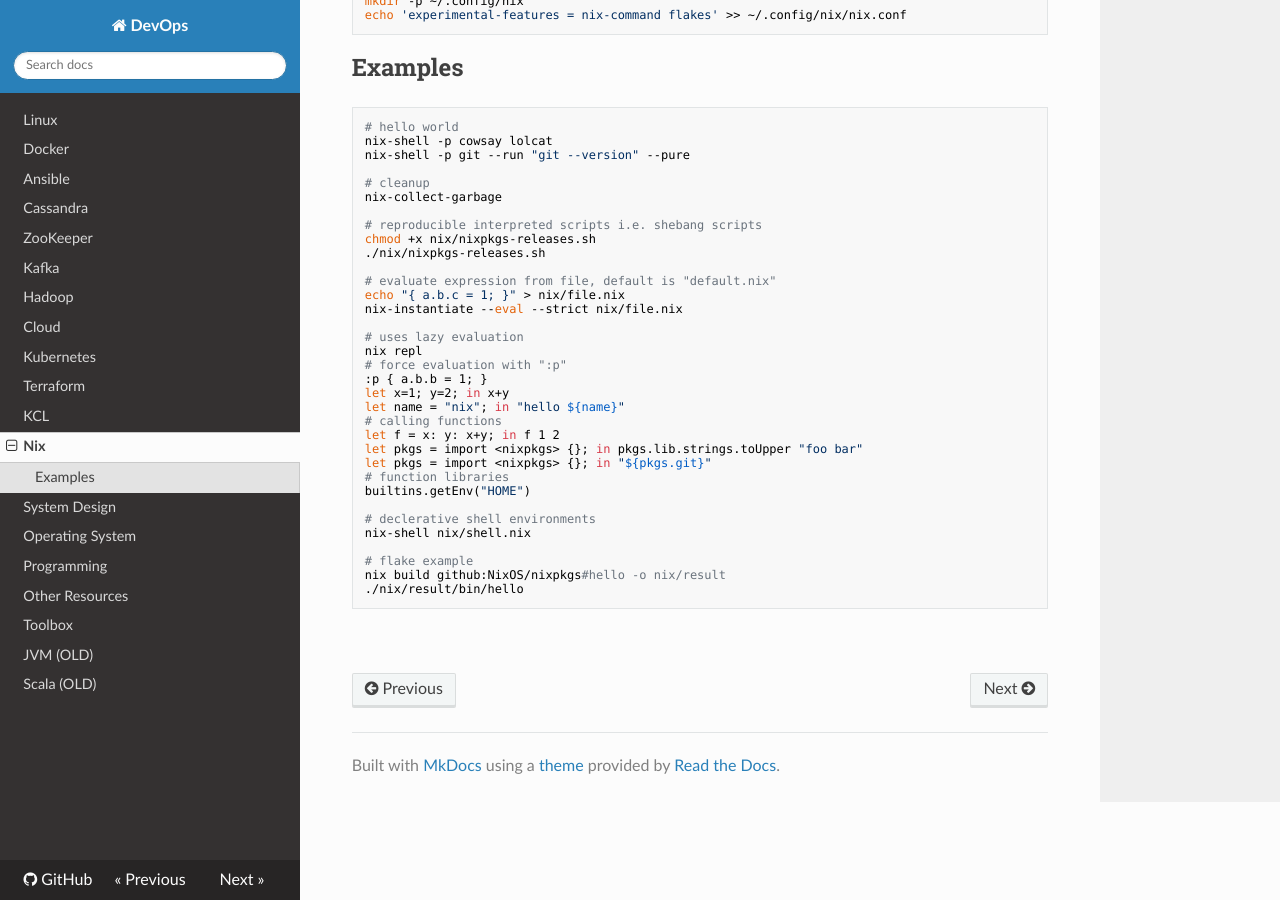
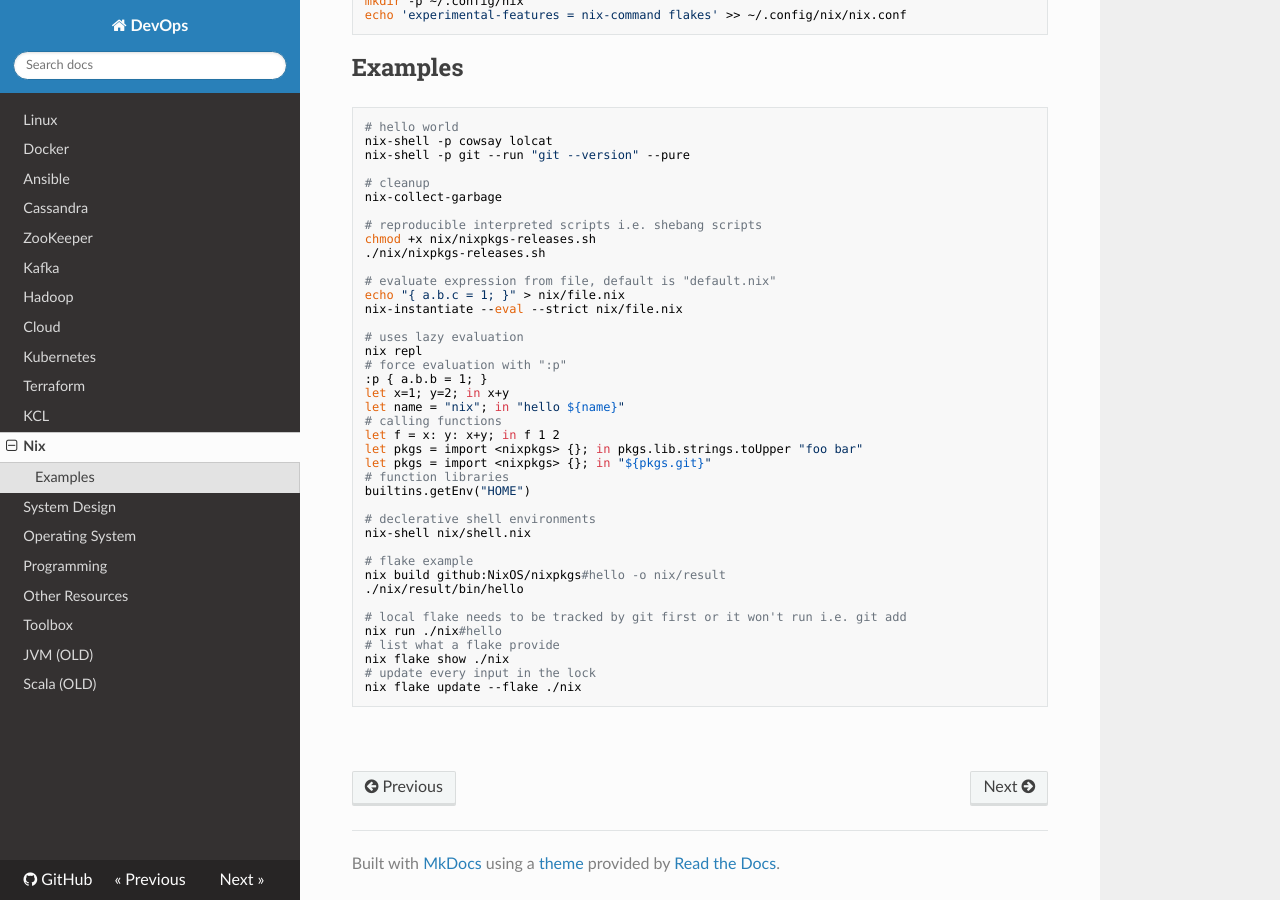
Before and after one commit to niqdev/devops, an MkDocs documentation site: the page built from docs/nix.md, in a window 1280 px wide and 900 px high, scrolled down 747 px. Built offline with MkDocs 1.6.1, drawn with Linux system fonts in a browser that asks for light colours; nearby versions of some CDN libraries.

Commit message:
update nix flake lock

````diff
--- a/docs/nix.md
+++ b/docs/nix.md
@@ -67,6 +67,13 @@ nix-shell nix/shell.nix
 # flake example
 nix build github:NixOS/nixpkgs#hello -o nix/result
 ./nix/result/bin/hello
+
+# local flake needs to be tracked by git first or it won't run i.e. git add
+nix run ./nix#hello
+# list what a flake provide
+nix flake show ./nix
+# update every input in the lock
+nix flake update --flake ./nix
 ```
 
 <br>
````
Also changed, not shown: 2 other files.
